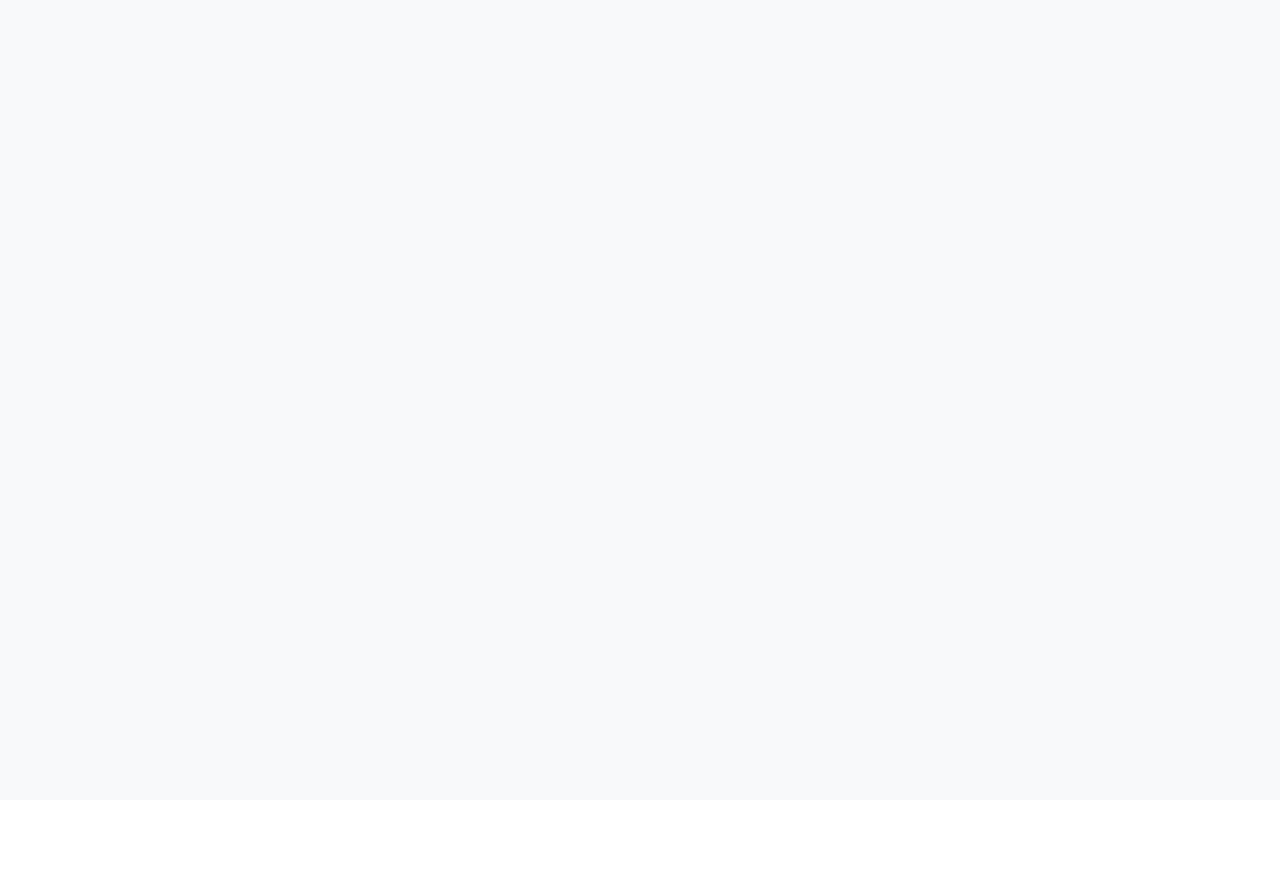
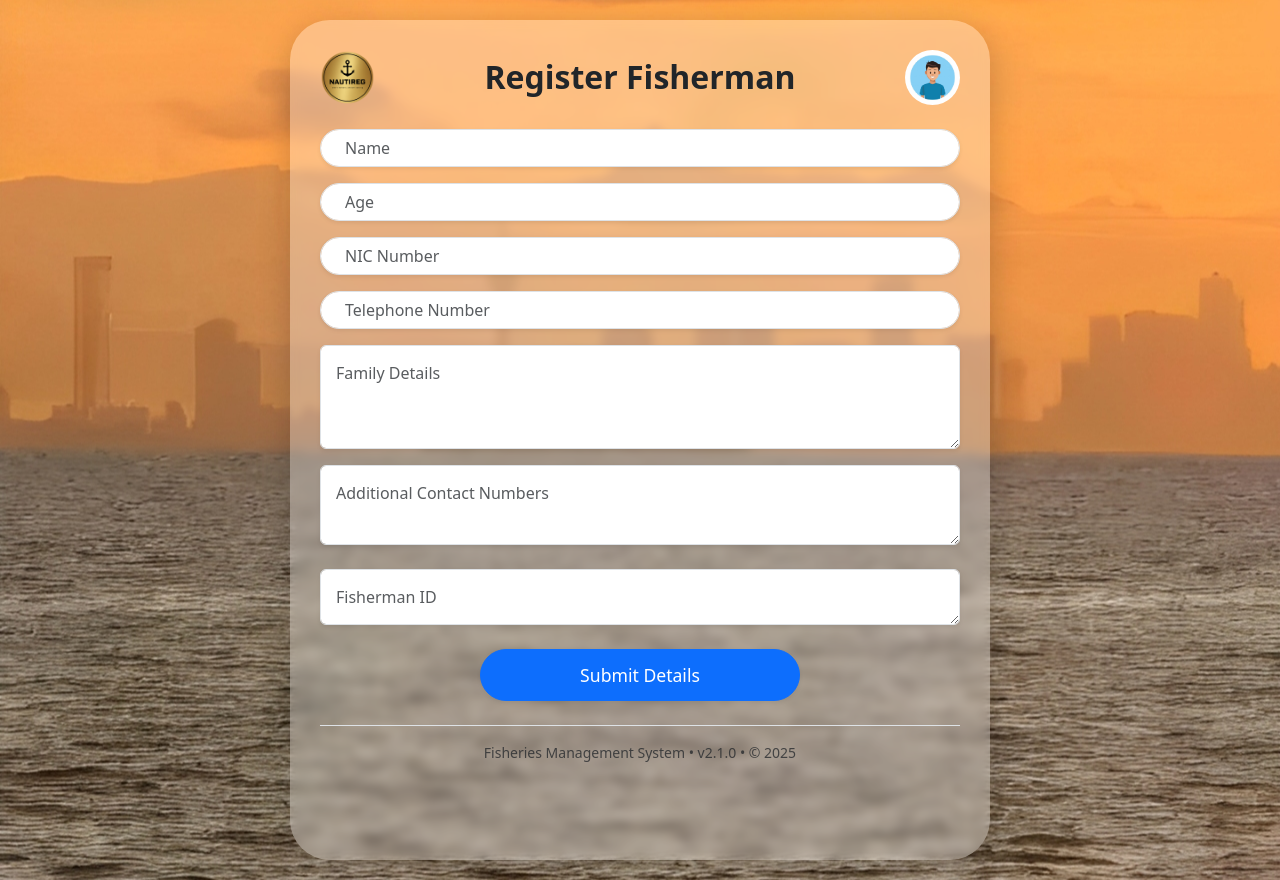
Before and after one commit to BHdahanayaka2003/MarineTrack-Final-Project, a React (Vite) app: page /HandleFishermanID in a window 1280 px wide. Before the commit this address had no page. Before the commit the page ends 800 px from the top, so only its background shows below. Built offline with nearby package versions, Linux system fonts and the light colour scheme.

Commit message:
feat: add HandleFishermanID component and update routing in App

```diff
--- a/src/App.jsx
+++ b/src/App.jsx
@@ -11,6 +11,7 @@ import BoatRegistrationPage from './BoatRegistationPage';
 import OwnerDetails from './OwnerDetails';
 import FishermanDetails from './FishermanDetails';
 import OwnerRegister from './OwnerRegister';
+import HandleFishermanID from './HandleFishermanID';
 function App() {
   return (
 
@@ -25,6 +26,7 @@ function App() {
       <Route path="/HandleFisherman" element={<HandleFisherman />} />
       <Route path="/FishermanDetails" element={<FishermanDetails />} />
       <Route path="/OwnerRegister" element={<OwnerRegister />} />
+      <Route path="/HandleFishermanID" element={<HandleFishermanID/>} />
     </Routes>
   );
 }
--- a/src/Dashboard.jsx
+++ b/src/Dashboard.jsx
@@ -30,7 +30,7 @@ const Dashboard = () => {
     {
       label: "Handle Fisherman ID",
       color: "success",
-      path: "/HandleFishern",
+      path: "/HandleFishermanID",
       icon: "bi-person-badge",
       description: "Process fisherman identification cards"
     },
--- /dev/null
+++ b/src/HandleFishermanID.jsx
@@ -0,0 +1,160 @@
+import React, { useState } from 'react';
+import { useNavigate } from 'react-router-dom';
+import 'bootstrap/dist/css/bootstrap.min.css';
+import backgroundImage from './background.jpeg';
+import logoImage from './logo.png';
+import profileIcon from './profile.png';
+
+const HandleFishermanID = () => {
+  const [formData, setFormData] = useState({
+    name: '',
+    age: '',
+    nic: '',
+    telephone: '',
+    familyDetails: '',
+    contactNumbers: '',
+  });
+
+  const navigate = useNavigate();
+
+  const handleChange = (e) => {
+    setFormData({ ...formData, [e.target.name]: e.target.value });
+  };
+
+  const handleSubmit = () => {
+    const { name, age, nic, telephone, familyDetails, contactNumbers } = formData;
+    if (name && age && nic && telephone && familyDetails && contactNumbers) {
+      // Submit the form or navigate
+      navigate('/OwnerDetails', { state: { fishermanData: formData } });
+    } else {
+      alert('Please fill in all the fields!');
+    }
+  };
+
+  return (
+    <div
+      className="container-fluid d-flex justify-content-center align-items-center p-0 m-0"
+      style={{
+        height: '110vh',
+        width: '100vw',
+        backgroundImage: `url(${backgroundImage})`,
+        backgroundSize: 'cover',
+        backgroundPosition: 'center',
+        backgroundRepeat: 'no-repeat',
+      }}
+    >
+      <div
+        className="d-flex flex-column align-items-center justify-content-start"
+        style={{
+          backgroundColor: 'rgba(255, 255, 255, 0.3)',
+          margin: '40px',
+          borderRadius: '40px',
+          height: 'calc(105vh)',
+          width: '100%',
+          maxWidth: '700px',
+          overflowY: 'auto',
+          boxShadow: '0 8px 32px rgba(0,0,0,0.2)',
+          backdropFilter: 'blur(5px)',
+          padding: '30px',
+        }}
+      >
+        <div className="d-flex justify-content-between align-items-center w-100 mb-4">
+          <img
+            src={logoImage}
+            alt="Logo"
+            style={{ width: '55px', height: '55px', borderRadius: '50%', cursor: 'pointer' }}
+            onClick={() => navigate("/Dashboard")}
+          />
+          <div className="flex-grow-1 text-center">
+            <h2 className="m-0 fw-bold">Register Fisherman</h2>
+          </div>
+          <img
+            src={profileIcon}
+            alt="Profile"
+            style={{ width: '55px', height: '55px', borderRadius: '50%' }}
+          />
+        </div>
+
+        <div className="w-100">
+            <input
+                type="text"
+                name="name"
+                className="form-control rounded-pill shadow-sm ps-4 pe-4 mb-3"
+                placeholder="Name"
+                value={formData.name}
+                onChange={handleChange}
+            />
+            <input
+                type="number"
+                name="age"
+                className="form-control rounded-pill shadow-sm ps-4 pe-4 mb-3"
+                placeholder="Age"
+                value={formData.age}
+                onChange={handleChange}
+            />
+            <input
+                type="text"
+                name="nic"
+                className="form-control rounded-pill shadow-sm ps-4 pe-4 mb-3"
+                placeholder="NIC Number"
+                value={formData.nic}
+                onChange={handleChange}
+            />
+            <input
+                type="tel"
+                name="telephone"
+                className="form-control rounded-pill shadow-sm ps-4 pe-4 mb-3"
+                placeholder="Telephone Number"
+                value={formData.telephone}
+                onChange={handleChange}
+            />
+            <textarea
+                name="familyDetails"
+                className="form-control rounded shadow-sm mb-3"
+                placeholder="Family Details"
+                rows="3"
+                value={formData.familyDetails}
+                onChange={handleChange}
+                style={{ borderRadius: '20px', padding: '15px' }}
+            />
+            <textarea
+                name="contactNumbers"
+                className="form-control rounded shadow-sm mb-4"
+                placeholder="Additional Contact Numbers"
+                rows="2"
+                value={formData.contactNumbers}
+                onChange={handleChange}
+                style={{ borderRadius: '20px', padding: '15px' }}
+            />
+            <textarea
+                name="FishermanID"
+                className="form-control rounded shadow-sm mb-4"
+                placeholder="Fisherman ID"
+                rows="1"
+                value={formData.contactNumbers}
+                onChange={handleChange}
+                style={{ borderRadius: '20px', padding: '15px' }}
+            />
+
+            <div className="d-flex justify-content-center">
+                <button
+                    className="btn btn-primary rounded-pill w-50 shadow-sm"
+                    style={{ padding: '12px', fontSize: '1.1rem' }}
+                    onClick={handleSubmit}
+                >
+                    Submit Details
+                </button>
+            </div>
+        </div>
+
+        <div className="mt-4 pt-3 border-top text-center w-100">
+          <p className="text-muted small mb-0">
+            Fisheries Management System • v2.1.0 • © 2025
+          </p>
+        </div>
+      </div>
+    </div>
+  );
+};
+
+export default HandleFishermanID;
```
